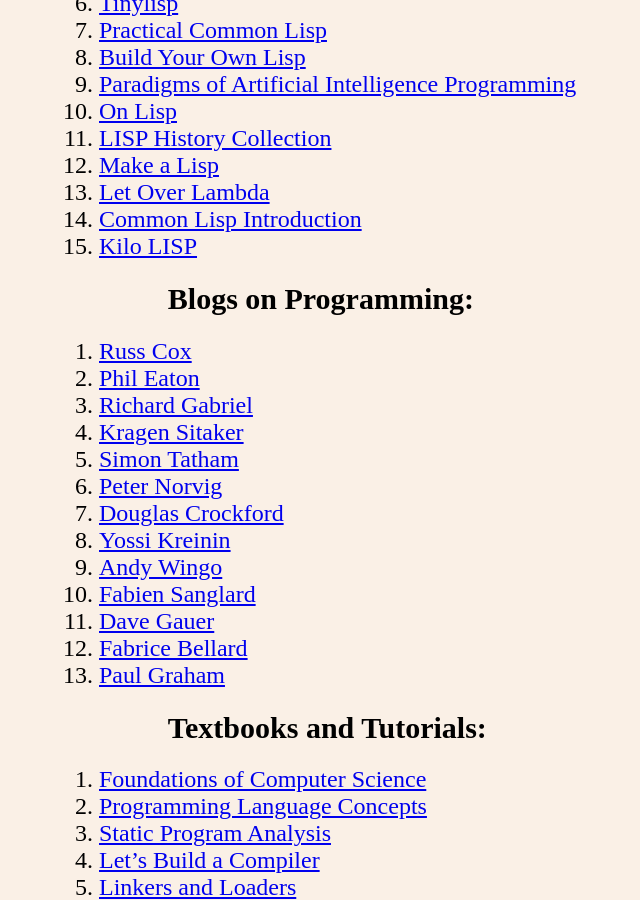
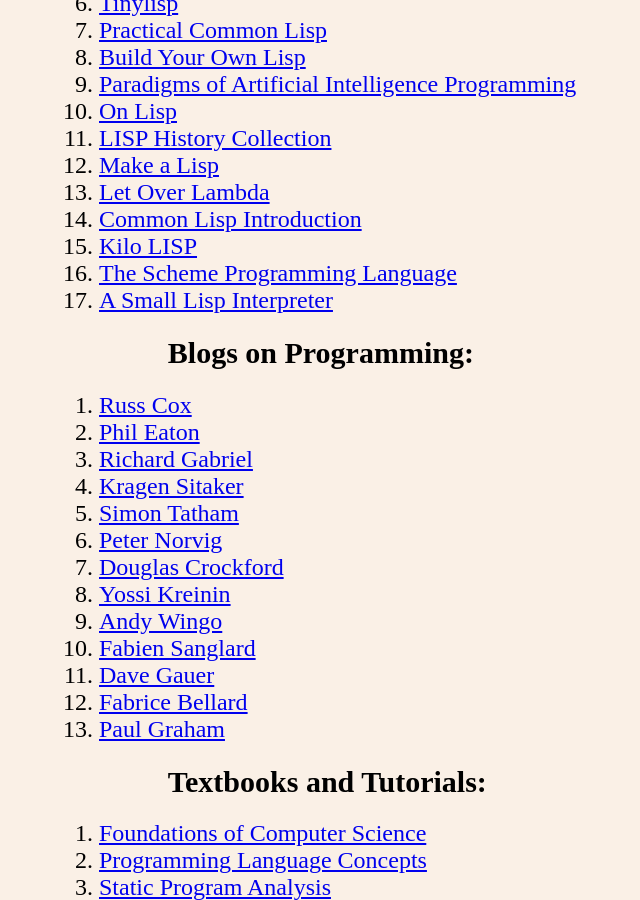
Before and after one commit to TeAeg/teaeg.github.io, a Jekyll site: the page built from index.md, in a window 1280 px wide and 900 px high, scrolled down 1517 px. Shown: the whole window, without its empty margins (37-677 px from the left). Built offline with Jekyll 4.4.1, drawn with Linux system fonts in a browser that asks for light colours; our own code applies the rules of GitHub Pages for plain Markdown files.

Commit message:
Added two new links to the LISP section
A small Lisp interpreter and a Scheme textbook by Dybvig

```diff
--- a/index.md
+++ b/index.md
@@ -52,6 +52,8 @@
 13. [Let Over Lambda](https://letoverlambda.com)
 14. [Common Lisp Introduction](https://www.cs.cmu.edu/~dst/LispBook)
 15. [Kilo LISP](https://www.t3x.org/klisp/index.html)
+16. [The Scheme Programming Language](https://www.scheme.com/tspl4)
+17. [A Small Lisp Interpreter](https://www.mail-archive.com/kragen-hacks@canonical.org/msg00164.html)
 
 ## Blogs on Programming:
 1. [Russ Cox](https://research.swtch.com)
```
